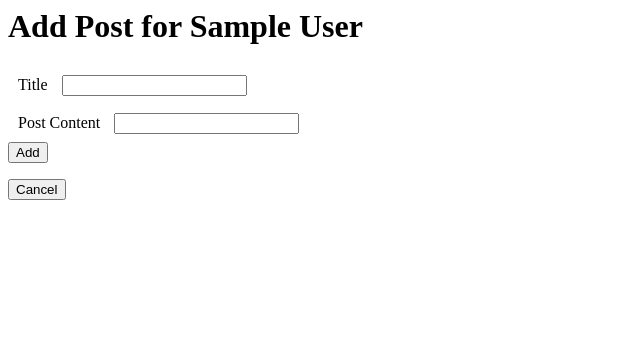
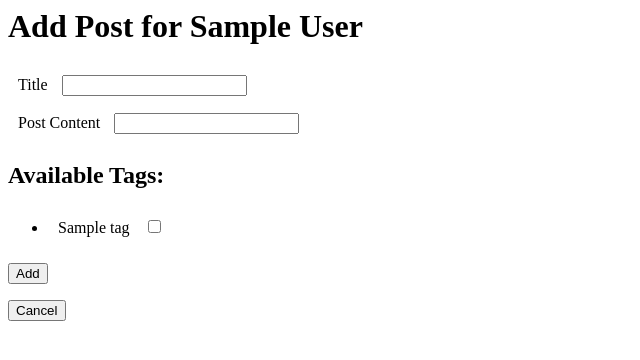
Before and after one commit to wilsonivandy/SpringboardExercises, a Flask app: page /users/1/posts/new in a window 1280 px wide. Shown: the top 360 px of the page, without its empty margins (0-640 px from the left). Run offline with Flask 2, Linux system fonts and the light colour scheme; tables that the repository leaves empty hold one stand-in row (values such as "Sample post").

Commit message:
Finished 23.3 Many-to-many

```diff
--- a/23.1-SQLAlchemy/flask-blogly/app.py
+++ b/23.1-SQLAlchemy/flask-blogly/app.py
@@ -3,8 +3,9 @@
 from contextlib import redirect_stderr
 from crypt import methods
 from email.mime import image
+from hashlib import new
 from flask import Flask, render_template, session, request, redirect
-from models import db, connect_db, User, Post
+from models import db, connect_db, User, Post, Tag, PostTag
 from flask_debugtoolbar import DebugToolbarExtension
 
 app = Flask(__name__)
@@ -22,13 +23,6 @@ db.create_all()
 
 @app.route('/users')
 def home():
-    # user1 = User(first_name='Wilson', last_name='Natan',
-    #              image_url='https://google.com')
-    # user2 = User(first_name='Samantha', last_name='Gabriella',
-    #              image_url='https://wikipedia.com')
-    # db.session.add(user1)
-    # db.session.add(user2)
-    # db.session.commit()
     users = User.query.all()
     return render_template('home.html', users=users)
 
@@ -76,16 +70,20 @@ def userEditProcess(userId):
 @app.route("/users/<int:userId>/posts/new")
 def addPost(userId):
     user = User.query.get(userId)
-    return render_template('postForm.html', user=user)
+    tags = Tag.query.all()
+    return render_template('postForm.html', user=user, tags=tags)
 
 
 @app.route("/users/<int:userId>/posts/new", methods=['POST'])
 def addPostProcess(userId):
     title = request.form['Title']
+    tags = Tag.query.all()
     content = request.form['PostContent']
-
     newPost = Post(title=title,
                    content=content, user_id=userId)
+    for tag in tags:
+        if request.form.get(f'{tag.name}'):
+            newPost.tags.append(tag)
     db.session.add(newPost)
     db.session.commit()
     return redirect(f'/users/{userId}')
@@ -134,3 +132,43 @@ def reset():
     User.query.delete()
     db.session.commit()
     return redirect('/users')
+
+
+@app.route("/tags")
+def getTags():
+    tags = Tag.query.all()
+    return render_template('allTags.html', tags=tags)
+
+
+@app.route("/tags/new")
+def addTags():
+    return render_template('tagForm.html')
+
+
+@app.route("/tags/new", methods=['POST'])
+def addTagsProcess():
+    name = request.form['Name']
+    newTag = Tag(name=name)
+    db.session.add(newTag)
+    db.session.commit()
+    return redirect("/tags")
+
+
+@app.route("/tags/<int:tagId>")
+def tagInfo(tagId):
+    tag = Tag.query.get(tagId)
+    return render_template("tagInfo.html", tag=tag)
+
+
+@app.route("/tags/<int:tagId>/edit")
+def tagEdit(tagId):
+    tag = Tag.query.get(tagId)
+    return render_template('editTag.html', tag=tag)
+
+
+@app.route("/tags/<int:tagId>/edit", methods=['POST'])
+def tagEditProcess(tagId):
+    tag = Tag.query.get(tagId)
+    tag.name = request.form['Name']
+    db.session.commit()
+    return redirect(f'/tags')
--- a/23.1-SQLAlchemy/flask-blogly/templates/home.html
+++ b/23.1-SQLAlchemy/flask-blogly/templates/home.html
@@ -17,6 +17,9 @@
     <form action="/add_user">
       <button id="addUserButton">Add User</button>
     </form>
+    <form action="/tags">
+      <button>Show Tags</button>
+    </form>
     <form action="/reset">
       <button>Reset New Users</button>
     </form>
--- a/23.1-SQLAlchemy/flask-blogly/templates/postForm.html
+++ b/23.1-SQLAlchemy/flask-blogly/templates/postForm.html
@@ -17,6 +17,17 @@
         <label for="PostContent">Post Content</label>
         <input type="text" name="PostContent" />
       </div>
+      <h2>Available Tags:</h2>
+      <ul>
+        {% for tag in tags %}
+        <li>
+          <div>
+            <label for="{{tag.name}}">{{tag.name}}</label>
+            <input type="checkbox" name="{{tag.name}}" />
+          </div>
+        </li>
+        {% endfor %}
+      </ul>
       <button>Add</button>
     </form>
     <form action="/users/{{user.id}}">
--- a/23.1-SQLAlchemy/flask-blogly/templates/postInfo.html
+++ b/23.1-SQLAlchemy/flask-blogly/templates/postInfo.html
@@ -19,5 +19,10 @@
     <form action="/posts/{{post.id}}/delete">
       <button>Delete</button>
     </form>
+    <ul>
+      {% for tag in post.tags %}
+      <li><a href="/tags/{{tag.id}}">{{tag.name}}</a></li>
+      {% endfor %}
+    </ul>
   </body>
 </html>
```
Also changed, not shown: 23.1-SQLAlchemy/flask-blogly/models.py (+26 -0 lines), 23.1-SQLAlchemy/flask-blogly/templates/allTags.html (added, +19 -0 lines), 23.1-SQLAlchemy/flask-blogly/templates/editTag.html (added, +22 -0 lines), 23.1-SQLAlchemy/flask-blogly/templates/tagForm.html (added, +22 -0 lines), 23.1-SQLAlchemy/flask-blogly/templates/tagInfo.html (added, +22 -0 lines).
